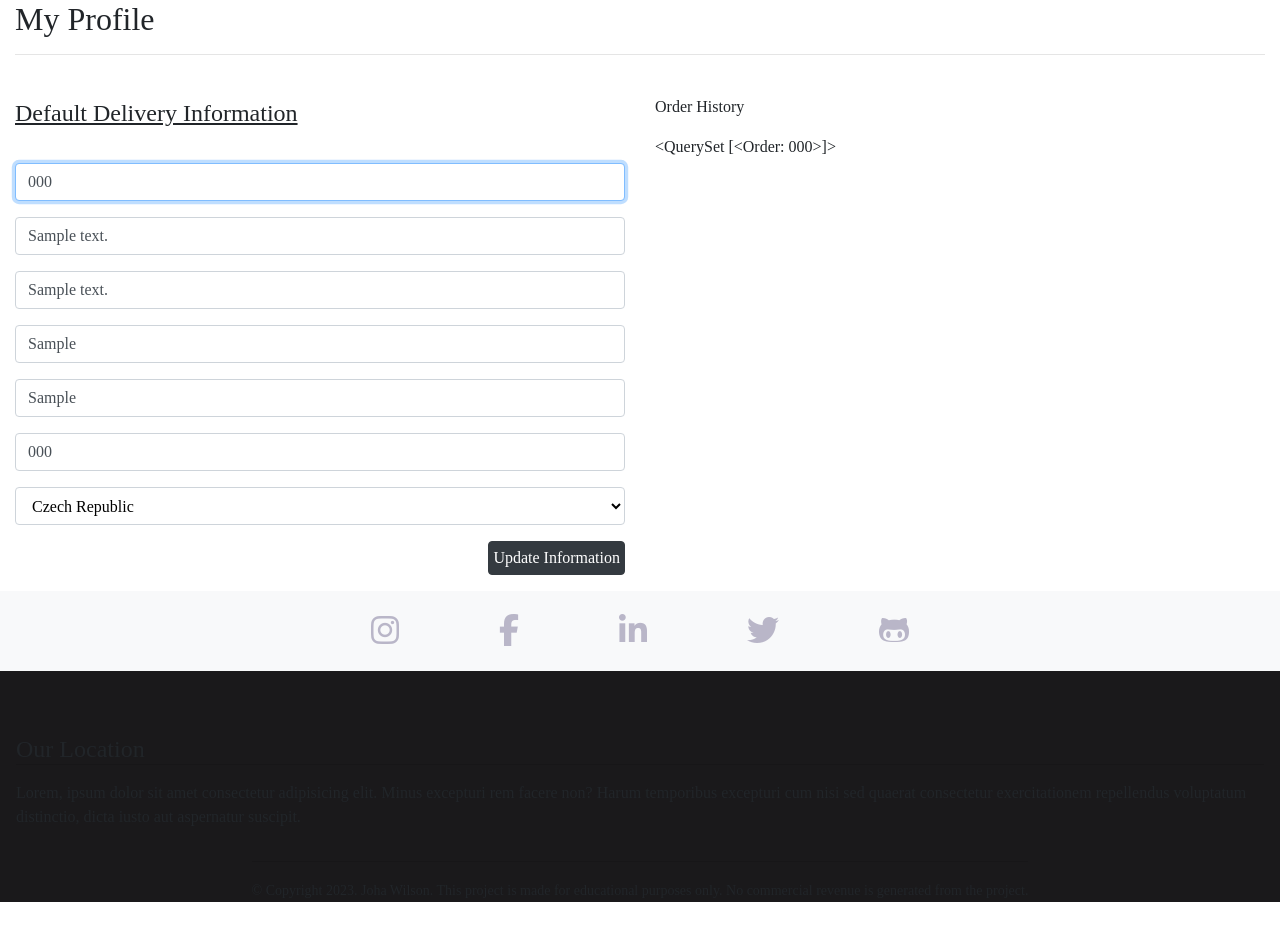
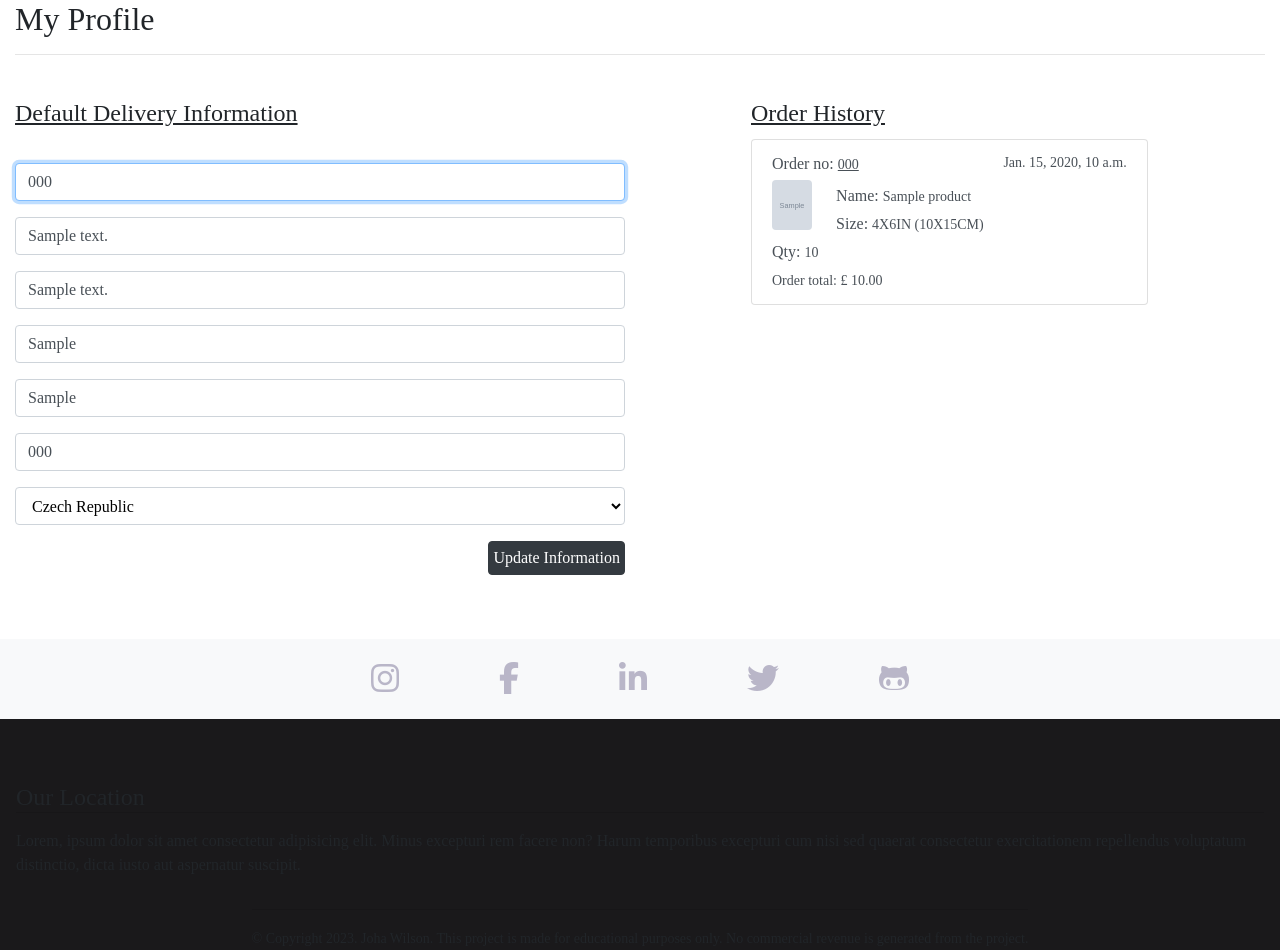
Before and after one commit to Code-Institute-Submissions/Portfolio-Project-5-E-commerce-Store, a Django app: page /profile_management/ in a window 1280 px wide. Shown: the part 114-1064 px from the top of the page. Before the commit the page ends 1016 px from the top, so only its background shows below. Run offline with Django 3.2, Linux system fonts and the light colour scheme; a user stored in the database is signed in; tables that the repository leaves empty hold one stand-in row (values such as "Sample post"); grey boxes marked "Sample" are stand-in pictures; some libraries are stand-ins or nearby versions; some web fonts are replaced.

Commit message:
Updated checkout views and added order history to profile_management views

```diff
--- a/basket/templates/basket/view_basket.html
+++ b/basket/templates/basket/view_basket.html
@@ -138,9 +138,5 @@
 {{ block.super }}
 
 <script src="{% static 'basket/js/basket.js' %}"></script>
-<script src="https://cdn.jsdelivr.net/npm/jquery@3.5.1/dist/jquery.min.js" integrity="sha256-9/aliU8dGd2tb6OSsuzixeV4y/faTqgFtohetphbbj0=" crossorigin="anonymous"></script>
-<script src="https://cdn.jsdelivr.net/npm/popper.js@1.16.1/dist/umd/popper.min.js" integrity="sha384-9/reFTGAW83EW2RDu2S0VKaIzap3H66lZH81PoYlFhbGU+6BZp6G7niu735Sk7lN" crossorigin="anonymous"></script>
-<script src="https://cdn.jsdelivr.net/npm/bootstrap@4.6.2/dist/js/bootstrap.min.js" integrity="sha384-+sLIOodYLS7CIrQpBjl+C7nPvqq+FbNUBDunl/OZv93DB7Ln/533i8e/mZXLi/P+" crossorigin="anonymous"></script>
-
 
 {% endblock %}
--- a/checkout/admin.py
+++ b/checkout/admin.py
@@ -17,7 +17,7 @@ class OrderAdmin(admin.ModelAdmin):
     readonly_fields = ('order_number', 'delivery_cost',
                        'total', 'order_total', 'date_ordered', 'original_basket', 'stripe_pid',)
 
-    fields = ('order_number', 'full_name', 'email', 'phone_number',
+    fields = ('order_number', 'user_profile', 'full_name', 'email', 'phone_number',
               'country', 'address1', 'address2', 'city', 'county',
               'postal_code', 'delivery_cost', 'total', 'order_total',
               'date_ordered', 'original_basket', 'stripe_pid',)
--- a/ecommerce_store/settings.py
+++ b/ecommerce_store/settings.py
@@ -29,7 +29,7 @@ SECRET_KEY = os.environ.get('SECRET_KEY')
 # SECURITY WARNING: don't run with debug turned on in production!
 DEBUG = True
 
-ALLOWED_HOSTS = []
+ALLOWED_HOSTS = ['8000-joha-will-portfolio-proj-l75uw6qlln.us2.codeanyapp.com']
 
 
 # Application definition
--- a/products/templates/products/products.html
+++ b/products/templates/products/products.html
@@ -10,7 +10,7 @@
 
     <div class="container-fluid  mb-auto">
 
-        <div class="row mt-5">
+        <div class="row mt-5 mb-5">
 
             {% for product in products %}
 
--- a/profile_management/static/profile_management/css/profile_management.css
+++ b/profile_management/static/profile_management/css/profile_management.css
@@ -18,3 +18,17 @@
 
     color: #CFCFCF !important;
 }
+
+#order-history {
+
+    height: 500px;
+
+    overflow-y: scroll;
+}
+
+.list-group a:hover  {
+
+    background-color: #C35355 !important;
+
+    color:white;
+}
--- a/profile_management/templates/profile_management/view_profile.html
+++ b/profile_management/templates/profile_management/view_profile.html
@@ -24,7 +24,7 @@
 
         <div class="row">
 
-            <div class="col-12 col-lg-6">
+            <div class="col-12 col-lg-6 mr-5">
 
                 <fieldset>
 
@@ -49,13 +49,50 @@
 
             </div>
 
-            <div class="col-12 col-lg-6">
+            <div class="col-12 col-lg-4 col-sm-12 ml-5">
+                <fieldset>
+                    <legend><u>Order History</u> </legend>
 
-                <p>Order History </p>
+                    <div id="order-history">
+                        {% for order in orders %}
 
-                {{ orders }}
+                        <div class="list-group">
+                            <a href="{% url 'order_history' order.order_number %}"
+                                class="list-group-item list-group-item-action mb-2">
+                                <div class="d-flex w-100 justify-content-between">
+                                    <p class="mb-1"> Order no:
+                                        <small><u>{{ order.order_number|truncatechars:10 }}</u></small></p>
+                                    <small>{{ order.date_ordered }}</small>
+                                </div>
+                                {% for item in order.orderitems.all %}
+
+                                <div class="row">
+                                    <div class="col-2">
+                                        <img src="{{ item.product.image.url}}" width="40px" height="50px"
+                                            class="rounded mr-2" alt="{{ item.product.name }}">
+
+                                    </div>
+                                    <div class="col-10 d-block mt-1">
+                                        <p class="mb-1">Name: <small>{{ item.product.name }}</small></p>
+                                        <p class="mb-1">Size: <small>{{ item.product.size }}</small></p>
+                                    </div>
 
 
+                                </div>
+
+                                <p class="mb-1">Qty: <small>{{ item.quantity }}</small></p>
+
+                                {% endfor %}
+
+                                <small>Order total: £ {{ order.order_total }}</small>
+
+                            </a>
+                        </div>
+
+                        {% endfor %}
+                    </div>
+
+                </fieldset>
 
             </div>
 
--- a/profile_management/urls.py
+++ b/profile_management/urls.py
@@ -4,6 +4,8 @@ from . import views
 
 urlpatterns = [
 
-    path('', views.view_profile, name='view_profile')
+    path('', views.view_profile, name='view_profile'),
+
+    path('order_history/<order_number>', views.order_history, name='order_history'),
 
 ]
--- a/profile_management/views.py
+++ b/profile_management/views.py
@@ -1,6 +1,8 @@
 from django.shortcuts import render, get_object_or_404
 
 from .models import UserProfile
+
+from checkout.models import Order
 
 from .forms import UserProfileForm
 
@@ -21,7 +23,7 @@ def view_profile(request):
 
             form.save()
 
-            messages.info(request, " Profile updated succefully")
+            messages.info(request, " Profile updated successfully")
 
     form = UserProfileForm(instance=profile)
 
@@ -37,3 +39,24 @@ def view_profile(request):
     }
 
     return render(request, template, context)
+
+
+def order_history(request, order_number):
+    """ A view that renders users order history """
+
+    order = get_object_or_404(Order, order_number=order_number)
+
+    messages.info(request, (
+        f'This is one of your previous order. Here is the order number\
+            {order_number}. A confirmation email was sent to the order date'
+    ))
+
+    context = {
+
+        'order': order,
+
+        'from_profile': True,
+
+    }
+
+    return render(request, 'checkout/checkout_success.html', context)
--- a/templates/base.html
+++ b/templates/base.html
@@ -37,7 +37,6 @@
         <script src="https://cdn.jsdelivr.net/npm/jquery@3.5.1/dist/jquery.min.js" integrity="sha256-9/aliU8dGd2tb6OSsuzixeV4y/faTqgFtohetphbbj0=" crossorigin="anonymous"></script>
         <script src="https://cdn.jsdelivr.net/npm/popper.js@1.16.1/dist/umd/popper.min.js" integrity="sha384-9/reFTGAW83EW2RDu2S0VKaIzap3H66lZH81PoYlFhbGU+6BZp6G7niu735Sk7lN" crossorigin="anonymous"></script>
         <script src="https://cdn.jsdelivr.net/npm/bootstrap@4.6.2/dist/js/bootstrap.min.js" integrity="sha384-+sLIOodYLS7CIrQpBjl+C7nPvqq+FbNUBDunl/OZv93DB7Ln/533i8e/mZXLi/P+" crossorigin="anonymous"></script>
-
          <!--Fontawesome kit-->
          <script src="https://kit.fontawesome.com/95bc93f676.js" crossorigin="anonymous"></script>
 
@@ -49,7 +48,7 @@
     {% block extra_js %}
     {% endblock %}
 
-    <title>Hello, world! {% block extra_title %} {% endblock %} </title>
+    <title>Aduj Visuals|Home {% block extra_title %} {% endblock %} </title>
   </head>
   <body>
 
@@ -90,20 +89,20 @@
 
               &nbsp;
 
-              <li class="nav-item">
+              <li class="nav-item dropdown ">
                 <a class="nav-link dropdown-toggle clr-grey" href="#" role="button" data-toggle="dropdown"
                   aria-expanded="false">
                   <i class="fa-solid fa-user"></i>
                 </a>
                 <div class="dropdown-menu dropdown-menu-right">
-
+                  {% if request.user.is_authenticated %}
                     <a class="dropdown-item clr-grey" href="{% url 'view_profile' %}">My profile</a>
                     <div class="dropdown-divider"></div>
                     <a class="dropdown-item clr-grey" href="{% url 'account_logout' %}">LogOut</a>
-
+                  {% else %}
                     <a class="dropdown-item clr-grey" href="{% url 'account_login' %}">LogIn</a>
                     <a class="dropdown-item clr-grey" href="{% url 'account_signup' %}">Register</a>
-
+                  {% endif %}
 
                 </div>
               </li>
@@ -180,7 +179,7 @@
     <!-- Footer -->
     <footer class="container-fluid mt-auto">
 
-      <div class="row bg-light mt-3 p-3">
+      <div class="row bg-light p-3">
 
         <div class="col-12 text-center">
 
```
Also changed, not shown: checkout/templates/checkout/checkout_success.html (+22 -1 lines), checkout/views.py (+65 -0 lines), checkout/webhook_handler.py (+8 -5 lines), .devcontainer/build-assets/make_url.py (added), .devcontainer/devcontainer.json (added), .devcontainer/docker-compose.yml (added), .gitpod.yml (deleted), 3 other files.
